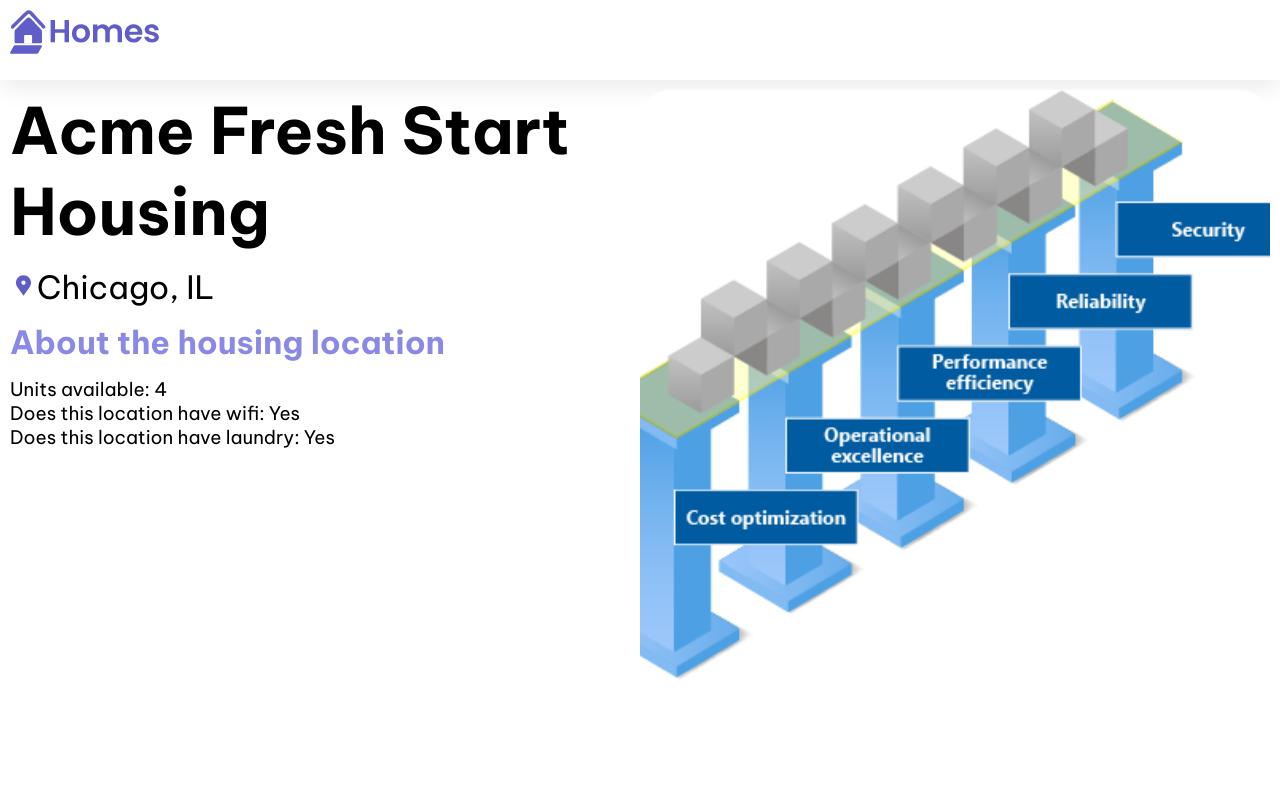
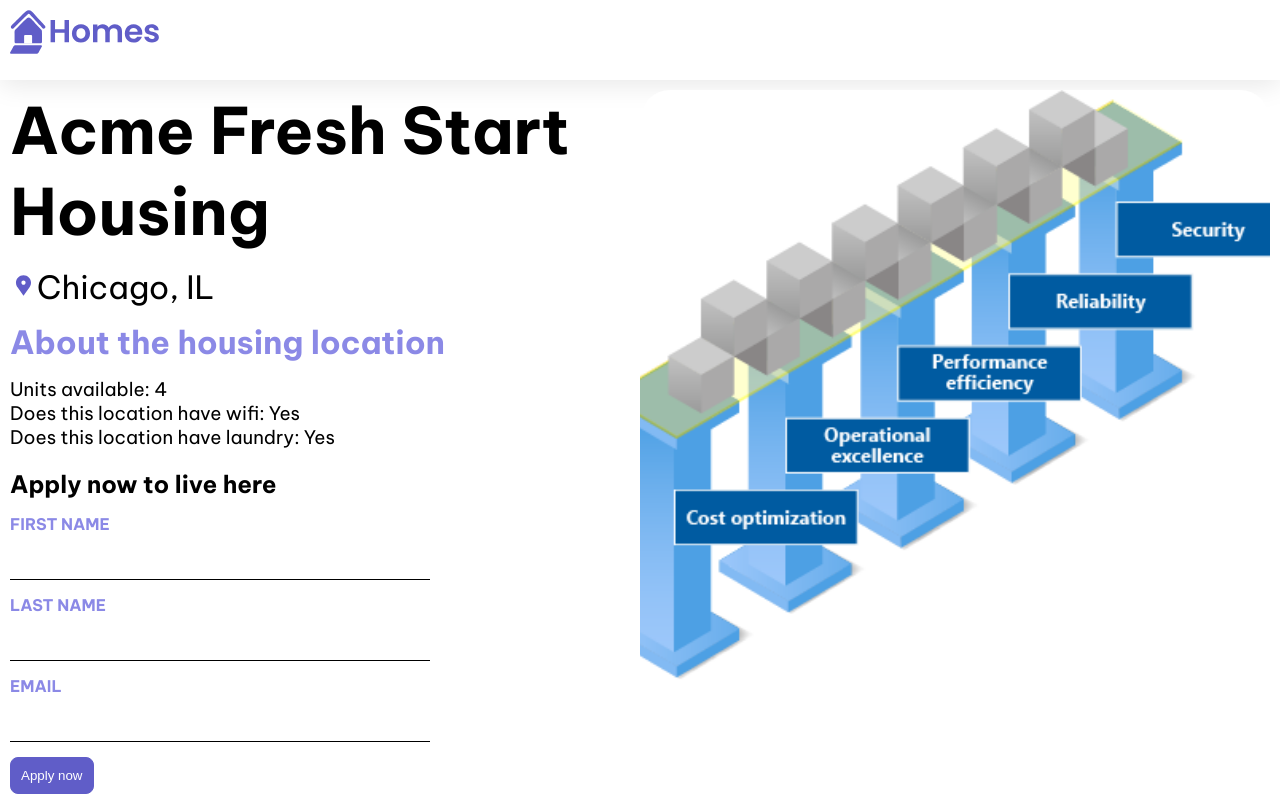
Before and after one commit to rsgilbert/angular-first-app-lesson-00, an Angular app: page /details/0 in a window 1280 px wide. Built offline with nearby package versions, Linux system fonts and the light colour scheme.

Commit message:
added a form for submitting applications

```diff
--- a/src/app/details/details.component.ts
+++ b/src/app/details/details.component.ts
@@ -3,13 +3,13 @@
 import { ActivatedRoute } from '@angular/router'
 import { HousingLocation } from '../housinglocation';
 import { HousingService } from '../housing.service';
-
+import { FormControl, FormGroup, ReactiveFormsModule } from '@angular/forms';
 
 @Component({
-  selector: 'app-details',
-  standalone: true,
-  imports: [CommonModule],
-  template: `
+    selector: 'app-details',
+    standalone: true,
+    imports: [CommonModule, ReactiveFormsModule],
+    template: `
 <article>
     <section>
         <img class='listing-photo' [src]='housingLocation?.photo' >
@@ -24,19 +24,47 @@
             <li>Does this location have laundry: {{housingLocation?.laundry? 'Yes': 'No' }} </li>
         </ul>
     </section>
+    <section class='listing-apply'>
+        <h2 class='section-heading'>Apply now to live here</h2>
+        <form [formGroup]="applyForm" (submit)="submitApplication()">
+            <label for="first-name">First name</label>
+            <input id="first-name" type="text" formControlName="firstname">
+
+            <label for="last-name">Last Name</label>
+            <input id="last-name" type="text" formControlName="lastName" >
+
+            <label for="email">Email</label>
+            <input id="email" type="email" formControlName="email" >
+
+            <button type="submit" class="primary">Apply now</button>
+        </form>
+    </section>
 </article>
   `,
-  styleUrls: ['./details.component.css']
+    styleUrls: ['./details.component.css']
 })
 export class DetailsComponent {
     route: ActivatedRoute = inject(ActivatedRoute)
     housingService: HousingService = inject(HousingService)
     housingLocationId = -1;
-    housingLocation: HousingLocation|undefined;
+    housingLocation: HousingLocation | undefined;
 
+    applyForm = new FormGroup({
+        firstname: new FormControl(''),
+        lastName: new FormControl(''),
+        email: new FormControl('')
+    })
     constructor() {
         this.housingLocationId = Number(this.route.snapshot.params['id'])
         this.housingLocation = this.housingService.getHousingLocationById(this.housingLocationId)
     }
 
+    submitApplication() {
+        this.housingService.submitApplication(
+            this.applyForm.value.firstname ?? '',
+            this.applyForm.value.lastName ?? '',
+            this.applyForm.value.email ?? ''
+        )
+    }
+
 }
--- a/src/app/housing.service.ts
+++ b/src/app/housing.service.ts
@@ -14,6 +14,10 @@
 
   getHousingLocationById(id: number) {
     return this.housingLocationList.find(loc => loc.id === id)
+  }
+
+  submitApplication(firstName: string, lastName: string, email: string) {
+    console.log(`home application received ${firstName}, ${lastName}, ${email}`)
   }
 
 
```
